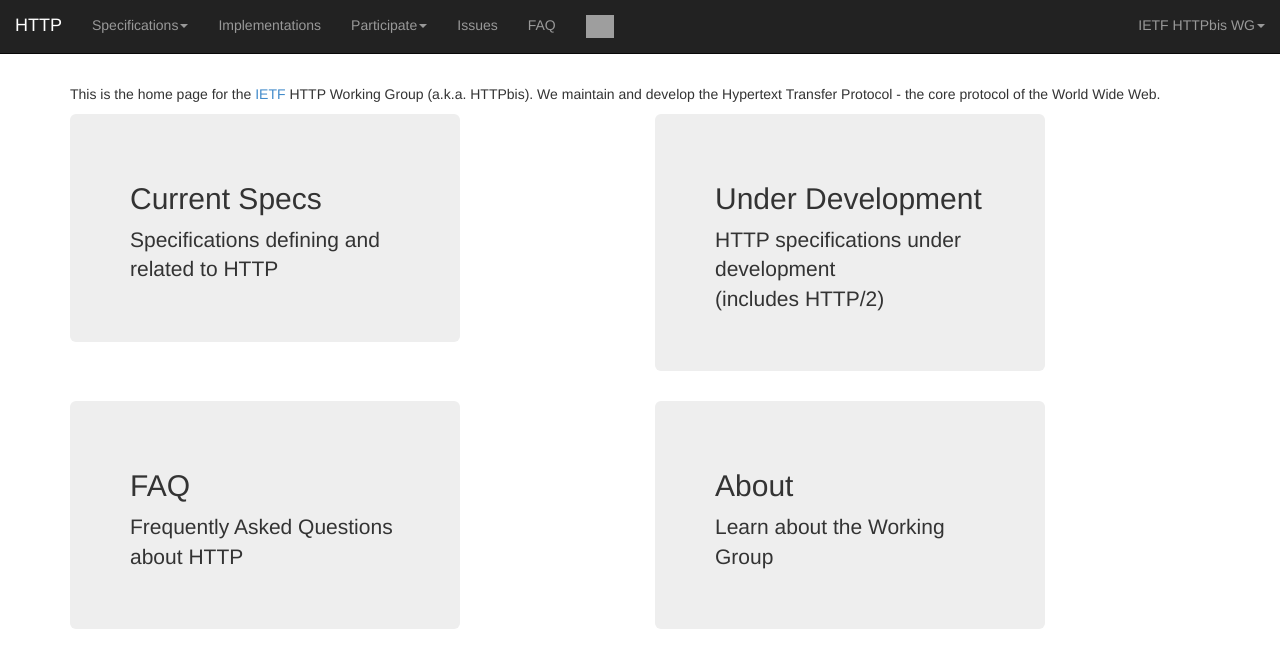
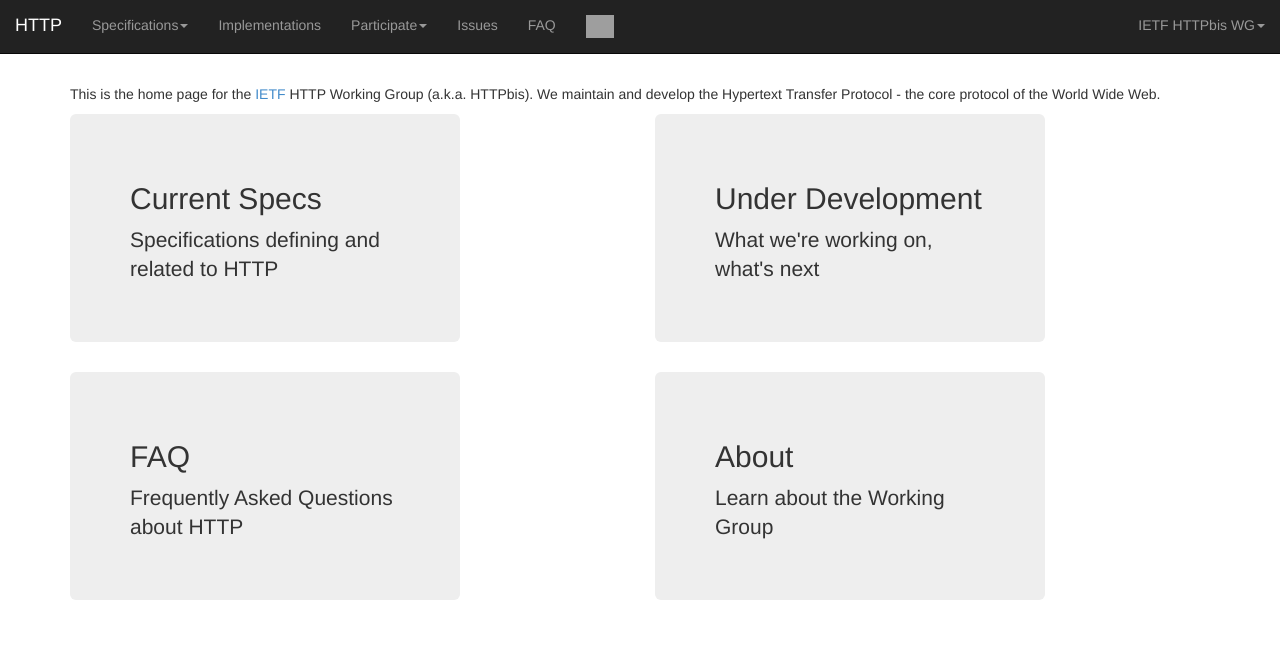
Before and after one commit to httpwg/httpwg.github.io, a Jekyll site: the page built from index.md, in a window 1280 px wide. Shown: the top 668 px of the page. Built offline with Jekyll 4.4.1, drawn with Linux system fonts in a browser that asks for light colours; grey boxes are pictures that could not be loaded.

Commit message:
tweak 'under development'

```diff
--- a/index.md
+++ b/index.md
@@ -16,8 +16,7 @@ This is the home page for the [IETF](http://www.ietf.org/) HTTP Working Group (a
     </div>
     <div class="col-md-4 jumbotron special">
       <h2>Under Development</h2>
-      <p>HTTP specifications under development <br>
-        (includes HTTP/2)</p>
+      <p>What we're working on, what's next</p>
     </div>
   </div>
   <div class="row special">
```
